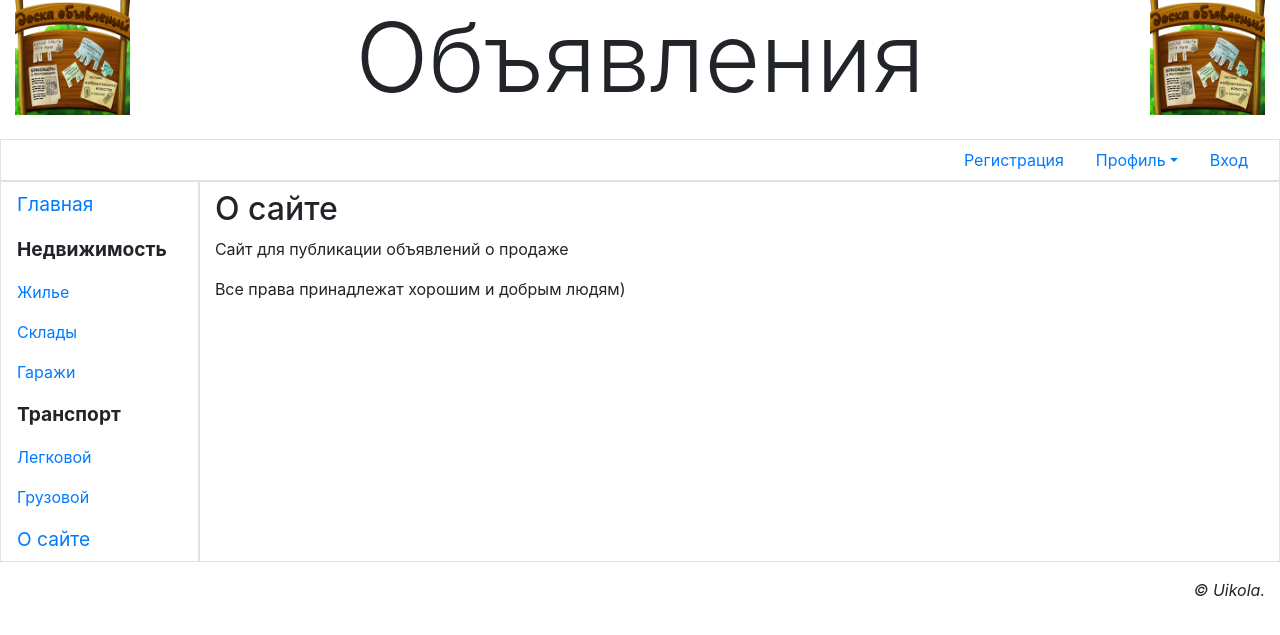
After one commit to Uikola/board, a Django app: page /about/ in a window 1280 px wide. The commit adds this page. Shown: the top 635 px of the page. Run offline with Django 4.2, Linux system fonts and the light colour scheme; some libraries are stand-ins or nearby versions.

Commit message:
Adding auxiliary web pages

```diff
--- a/main/templates/layout/basic.html
+++ b/main/templates/layout/basic.html
@@ -50,6 +50,7 @@
             <span class="nav-link root font-weight-bold">Транспорт</span>
             <a href="%" class="nav-link">Легковой</a>
             <a href="%" class="nav-link">Грузовой</a>
+            <a href="{% url 'main:other' page='about' %}" class="nav-link root">О сайте</a>
         </nav>
         <section class="col border py-2">
             {% bootstrap_messages %}
@@ -58,7 +59,7 @@
         </section>
     </div>
     <footer class="mt-3">
-        <p class="text-right font-italic">&copy; читатели.</p>
+        <p class="text-right font-italic">&copy; Uikola.</p>
     </footer>
 </body>
 </html>
--- /dev/null
+++ b/main/templates/main/about.html
@@ -0,0 +1,7 @@
+{% extends 'layout/basic.html' %}
+{% block title %}О сайте{% endblock %}
+{% block content %}
+    <h2>О сайте</h2>
+    <p>Сайт для публикации объявлений о продаже</p>
+    <p>Все права принадлежат хорошим и добрым людям)</p>
+{% endblock %}
--- a/main/urls.py
+++ b/main/urls.py
@@ -1,7 +1,8 @@
 from django.urls import path
-from .views import index
+from .views import index, other_page
 
 app_name = 'main'
 urlpatterns = [
-    path('', index, name='index')
+    path('<str:page>/', other_page, name='other'),
+    path('', index, name='index'),
 ]
--- a/main/views.py
+++ b/main/views.py
@@ -1,4 +1,16 @@
+from django.http import Http404, HttpResponse
 from django.shortcuts import render
+from django.template import TemplateDoesNotExist
+from django.template.loader import get_template
+
 
 def index(request):
     return render(request, 'main/index.html')
+
+
+def other_page(request, page):
+    try:
+        template = get_template('main/' + page + '.html')
+    except TemplateDoesNotExist:
+        raise Http404
+    return HttpResponse(template.render(request=request))
```
